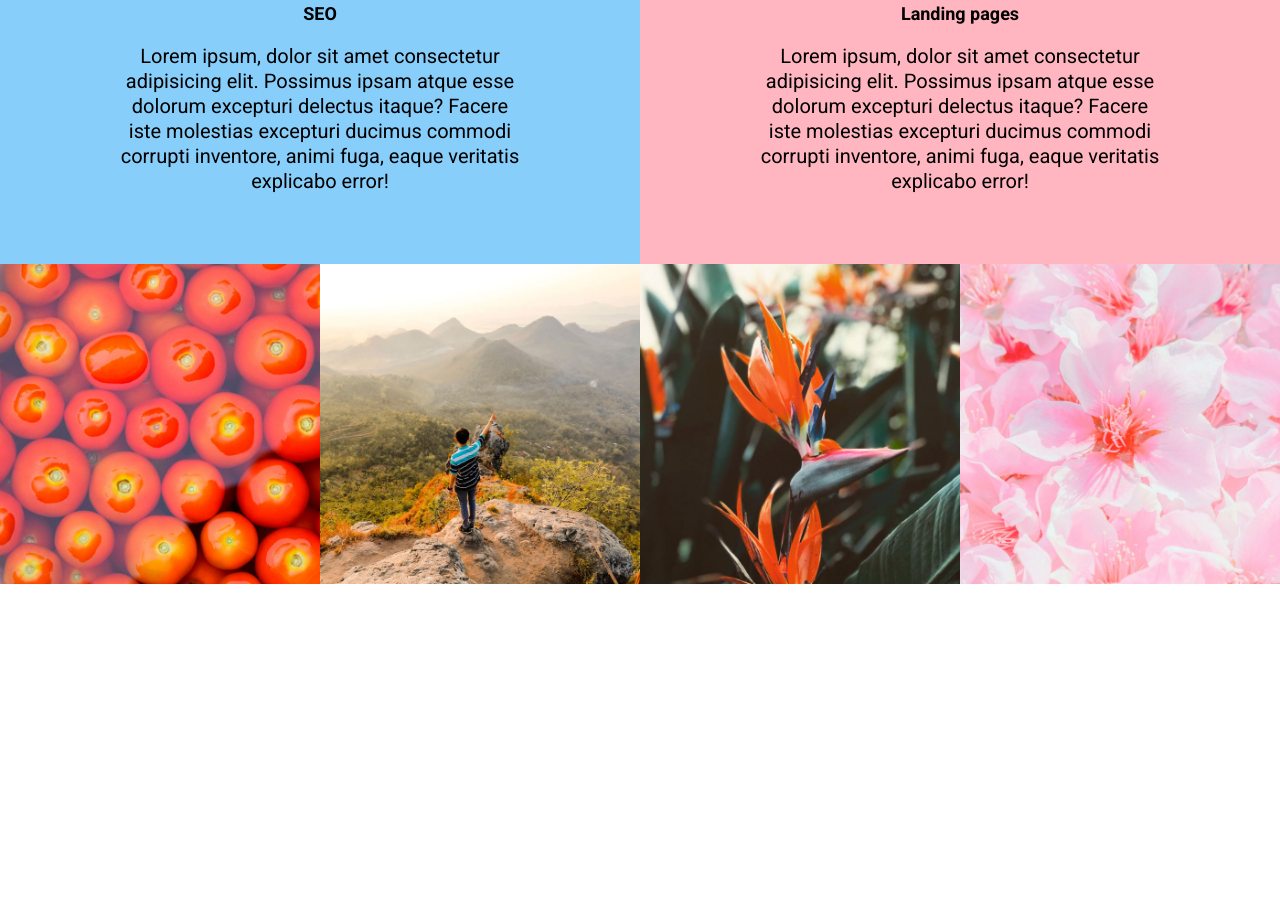
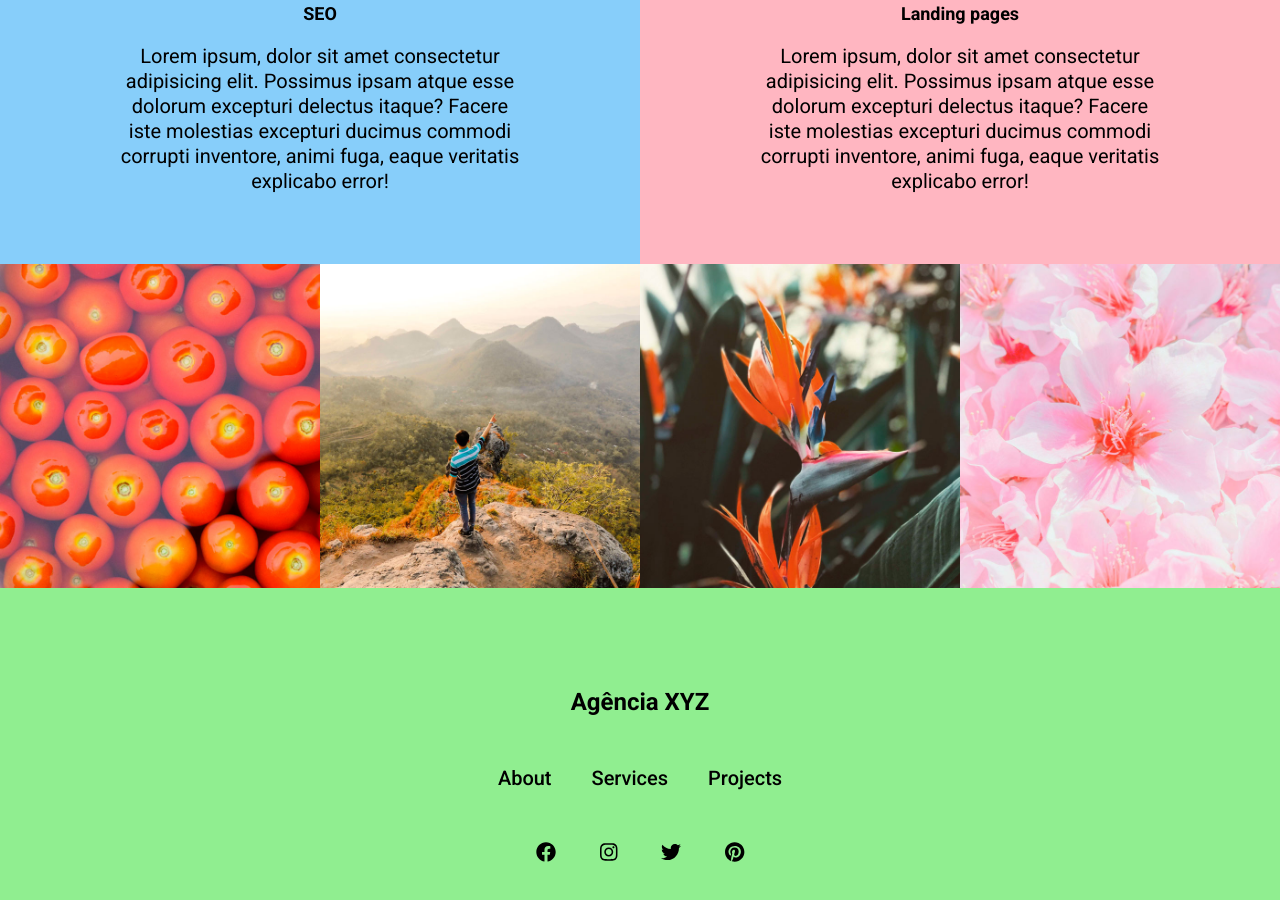
Before and after one commit to filipealvesrr/Ag-nciaXYZ, a plain HTML site: page index.html in a window 1280 px wide. Shown: the part 2154-3054 px from the top of the page. Before the commit the page ends 2738 px from the top, so only its background shows below. Drawn offline with Linux system fonts and the light colour scheme.

Commit message:
Ajustes no projects e finalização do footer

```diff
--- a/index.html
+++ b/index.html
@@ -46,7 +46,7 @@
     <section class="hero">
         <h2>We make cool things</h2>
     </section>
-    <section class="about">
+    <section class="about" id="about">
         <div class="item">
             <h3>Title</h3>
             <p>Lorem ipsum dolor, sit amet consectetur adipisicing elit. Sunt aperiam accusantium voluptatibus omnis
@@ -68,7 +68,7 @@
             <a href="" class="btn-know-more">Saiba Mais</a>
         </div>
     </section>
-    <section class="services">
+    <section class="services" id="services">
         <div class="service">
             <img src="./src/images/bolinha1.png" alt="Bolinha 1">
             <div class="service-info">
@@ -89,13 +89,38 @@
             </div>
         </div>
     </section>
-    <section class="projects">
-        <img src="src/images/tomatoes.jpg" alt="">
-        <img src="src/images/landscape.jpg" alt="">
-        <img src="src/images/plants.jpg" alt="">
-        <img src="src/images/flowers.jpg" alt="">
+    <section class="projects" id="projects">
+        <div class="project">
+            <a href=""><img src="src/images/tomatoes.jpg" alt=""></a>
+        </div>
+        <div class="project">
+            <a href=""><img src="src/images/landscape.jpg" alt=""></a>
+        </div>
+        <div class="project">
+            <a href=""><img src="src/images/plants.jpg" alt=""></a>
+        </div>
+        <div class="project">
+            <a href=""><img src="src/images/flowers.jpg" alt=""></a>
+        </div>
     </section>
-    <footer class="footer"></footer>
+    <footer class="footer">
+        <h2>Agência XYZ</h2>
+
+        <nav>
+            <ul>
+                <li><a href="#about">About</a></li>
+                <li><a href="#services">Services</a></li>
+                <li><a href="#projects">Projects</a></li>
+            </ul>
+        </nav>
+
+        <div class="social">
+            <a href=""><i class="fa-brands fa-facebook"></i></a>
+            <a href=""><i class="fa-brands fa-instagram"></i></a>
+            <a href=""><i class="fa-brands fa-twitter"></i></a>
+            <a href=""><i class="fa-brands fa-pinterest"></i></a>
+        </div>
+    </footer>
 
     <script src="https://cdnjs.cloudflare.com/ajax/libs/font-awesome/6.2.1/js/all.min.js"
         integrity="sha512-rpLlll167T5LJHwp0waJCh3ZRf7pO6IT1+LZOhAyP6phAirwchClbTZV3iqL3BMrVxIYRbzGTpli4rfxsCK6Vw=="
--- a/src/css/style.css
+++ b/src/css/style.css
@@ -201,6 +201,23 @@ body {
     grid-template-columns: repeat(4, 1fr);
 }
 
+.projects img {
+    width: 100%;
+    height: 100%;
+    transition: 0.3s;
+}
+
+.projects a:hover img {
+    opacity: 0.8;
+}
+
+@media(max-width: 768px) {
+    .projects {
+        grid-template-columns: 1fr 1fr;
+        grid-template-rows: repeat(2, 1fr);
+    }
+}
+
 @media(max-width: 425px) {
     .projects {
         grid-template-columns: 1fr;
@@ -212,4 +229,49 @@ body {
 
 .footer {
     grid-area: footer;
+    display: flex;
+    flex-direction: column;
+    padding: 100px 0px;
+    text-align: center;
+    background-color: lightgreen;
 }
+
+
+.footer h3 {
+    font-weight: 700;
+    font-size: 2.5rem;
+    margin-bottom: 20px
+}
+
+.footer nav {
+    margin: 50px 0px;
+}
+
+.footer nav ul {
+    display: flex;
+    justify-content: center;
+    max-width: 320px;
+    margin: 0 auto;
+}
+
+.footer nav ul li a {
+    font-weight: 500;
+    font-size: 2rem;
+    margin: 20px;
+    transition: 0.3s;
+}
+
+.footer nav ul li a:hover {
+    font-weight: 700px;
+    color: #FFF;
+}
+
+.social a {
+    margin: 20px;
+    font-size: 2rem;
+    transition: 0.3s;
+}
+
+.social a:hover {
+    color: #FFF;
+}
```
Also changed, not shown: src/css/reset.css (line endings or trailing spaces).
